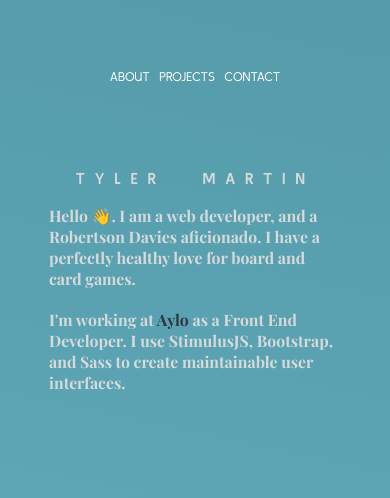
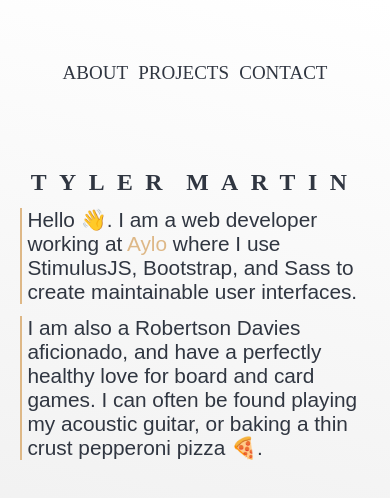
Before and after one commit to TYLER-JM/personal-homepage, a React (Create React App) app: page / in a window 390 px wide. Shown: the top 498 px of the page. Built offline with nearby package versions, Linux system fonts and the light colour scheme.

Commit message:
updates styles of all components

```diff
--- a/src/components/About.js
+++ b/src/components/About.js
@@ -13,10 +13,10 @@ const About = function() {
           <h1 className="name" key={generateID(8)}>Martin</h1>
         </div>
         <p className="bio">
-          Hello <span role='img' aria-label='waving-hand'>👋</span>. I am a web developer, and a Robertson Davies aficionado. I have a perfectly healthy love for board and card games.
+          Hello <span role='img' aria-label='waving-hand'>👋</span>. I am a web developer working at <a href="https://www.aylo.com/" target="blank"><span>Aylo</span></a> where I use StimulusJS, Bootstrap, and Sass to create maintainable user interfaces.
         </p>
         <p className="bio">
-          I'm working at <a href="https://www.aylo.com/" target="blank"><span>Aylo</span></a> as a Front End Developer. I use StimulusJS, Bootstrap, and Sass to create maintainable user interfaces.
+          I am also a Robertson Davies aficionado, and have a perfectly healthy love for board and card games. I can often be found playing my acoustic guitar, or baking a thin crust pepperoni pizza <span role='img' aria-label='pizza'>🍕</span>.
         </p>
       </div>
     </article>
--- a/src/components/Posts.js
+++ b/src/components/Posts.js
@@ -1,5 +1,6 @@
 import React from 'react';
 
+/*Not in use*/
 const Posts = function() {
 
   return (
--- a/src/styles/base/_base.scss
+++ b/src/styles/base/_base.scss
@@ -30,8 +30,10 @@
 
 :root {
   font-size: calc(0.25em + 1vw);
-  background: linear-gradient(192deg, #5296a5, #82ddf0);
-  background-size: 400% 400%;
+  @media only screen and (max-width: 800px) {
+    font-size: calc(.5rem + 1vw);
+  }
+  background: linear-gradient(192deg, #fff, #eaeaea);
 }
 
 .section {
@@ -42,7 +44,6 @@
 
   grid-area: 2 / 1 / 3 / 2;
 
-  //moved from .about, and .contact
   display: flex;
   flex-direction: column;
   align-items: center;
@@ -59,7 +60,7 @@
 
   position: relative;
   min-height: 100vh;
-  color: rgb(215, 218, 218);
+  color: $dark-1;
   -webkit-animation: background-fade 37s ease infinite;
   -moz-animation: background-fade 37s ease infinite;
   animation: background-fade 37s ease infinite;
--- a/src/styles/base/_settings.scss
+++ b/src/styles/base/_settings.scss
@@ -1,9 +1,8 @@
 
 //FONTS
-@import url('https://fonts.googleapis.com/css?family=Playfair+Display:wght@400;700|Kulim+Park:400,700&display=swap');
-$kulim: 'Kulim Park', 'Helvetica', Arial ,sans-serif;
-$playfair: 'Playfair Display', serif;;
+// @import url('https://fonts.googleapis.com/css?family=Playfair+Display:wght@400;700|Kulim+Park:400,700&display=swap');
+// $kulim: 'Kulim Park', 'Helvetica', Arial ,sans-serif;
+// $playfair: 'Playfair Display', serif;;
 
-$background: #303641;
+$dark-1: #303641;
 $text: #fff;
-$highlight: #89c4f4;
--- a/src/styles/components/_about.scss
+++ b/src/styles/components/_about.scss
@@ -22,34 +22,41 @@
       }
     }
     .name {
-      font-family: $kulim;
       text-transform: uppercase;
       font-size: 2rem;
       letter-spacing: calc(0.72rem + 1vw);
     }
   }
   .bio {
-    font-size: 2em;
-    padding: 10px;
-    font-family: $playfair;
-    font-weight: 700;
+    font-size: 1.75em;
+    padding-left: .5rem;
+    padding-right: .5rem;
+    margin-bottom: 1rem;
+    font-family: sans-serif;
+    border-left: 2px solid burlywood;
+
+    font-weight: 300;
     a {
       text-decoration: none;
-      color: #303641;
+
+      color: burlywood;
       transition: all 0.3s;
-      span:hover {
+      &:hover {
         color: black;
       }
     }
     a:visited {
       text-decoration: none;
-      color: #303641;
+      color: burlywood;
+      &:hover {
+        color: black;
+      }
     }
   }
   &__container {
     max-width: calc(35rem + 1vw);
     @media (max-width: 800px) {
-      max-width: 80%;
+      max-width: 90%;
     }
   }
   span {
--- a/src/styles/components/_contact.scss
+++ b/src/styles/components/_contact.scss
@@ -3,20 +3,20 @@
     padding-bottom: 2em ;
   }
   a {
-    color: $background;
+    color: $dark-1;
   }
   p {
-    font-size: 1.5em;
-    padding: 10px;
-    font-family: $playfair;
+    font-size: 1.75em;
+    font-family: sans-serif;
+    font-weight: 200;
     margin: 0;
   }
   .social {
     transition: color .5s;
     padding: calc(0.2rem + 1vw) 0 0 0;
     svg {
-      height: 50px;
-      width: 50px;
+      height: calc(2rem + 1vw);
+      width: calc(2rem + 1vw);
     }
   }
   .linkedin {
@@ -35,14 +35,12 @@
     }
   }
   &__container {
-    padding: 1em;
+    padding: 1rem .5rem;
     display: flex;
-    color: $background;
+    color: $dark-1;
     flex-direction: column;
     max-width: calc(35rem + 1vw);
-    background-color: burlywood;
-    border-radius: 5px;
-    box-shadow: 0 1rem 2rem rgba(0,0,0, .3);
+    border-left: 2px solid burlywood;
 
     div {
       display: flex;
@@ -51,7 +49,7 @@
       justify-content: space-evenly;
     }
     @media (max-width: 800px) {
-      max-width: 80%;
+      max-width: 90%;
     }
   }
 }
--- a/src/styles/components/_navbar.scss
+++ b/src/styles/components/_navbar.scss
@@ -14,18 +14,17 @@
     width: 6.25em;
   }
   li {
-    font-family: 'Kulim Park', sans-serif;
+    font-family:'Times New Roman', serif;
     transition: all 280ms ease-in-out;
     text-decoration: none;
     text-transform: uppercase;
     position: relative;
-    color: white;
     padding: 0 calc(0.1rem + 1vw);
     letter-spacing: 0;
     cursor: pointer;
     &:hover,&:active {
       letter-spacing: 5px;
-      color: $background;
+      color: black;
     }
 
     &:after,&:before {
--- a/src/styles/components/_posts.scss
+++ b/src/styles/components/_posts.scss
@@ -1,3 +1,5 @@
+/*No longer in use*/
+
 .posts {
   display: flex;
   flex-flow: column;
@@ -55,7 +57,7 @@
       }
       // box-shadow: 0 0 5px white;
       transform: scale(1.02);
-      border: 3px solid $highlight;
+      border: 3px solid #89c4f4;
     }
   }
 }
--- a/src/styles/components/_projects.scss
+++ b/src/styles/components/_projects.scss
@@ -1,31 +1,38 @@
 .projects {
-  font-family: $playfair;
 
   &__container {
     display: grid;
-    width: 70%;
+    max-width: 70%;
+    @media only screen and (max-width: 800px) {
+      max-width: 90%;
+    }
     margin: 0 auto;
-    grid-template-columns: repeat(auto-fit, minmax(200px, 1fr));
+    grid-template-columns: repeat(auto-fit, minmax(240px, 1fr));
     grid-auto-rows: max-content;
     grid-gap: 2em 2em;
   }
 }
 
 .card {
-  color: $background;
-  border-radius: 5px;
+  color: $dark-1;
   transition: all .25s ease-in-out;
   position: relative;
-  box-shadow: 0 1rem 2rem rgba(0,0,0, .3);
-  background-color: burlywood;
-  padding: 1rem;
+
+  border-left: 2px solid burlywood;
+  padding: 1rem .5rem;
+
+  font-family: sans-serif;
+  font-weight: 400;
+  line-height: 1.4;
 
   &__tech {
-    font-size: 1em;
-    font-weight: 700;
+
     padding-bottom: 1em;
   }
   &__text {
+    font-family: sans-serif;
+    font-weight: 400;
+    line-height: 1.4;
     padding: .5rem 0;
   }
 
@@ -44,7 +51,7 @@
   }
 
   &__title {
-    font-family: $kulim;
+    font-family: serif;
     font-size: 2em;
     padding-bottom: 1em;
     font-weight: 700;
```
